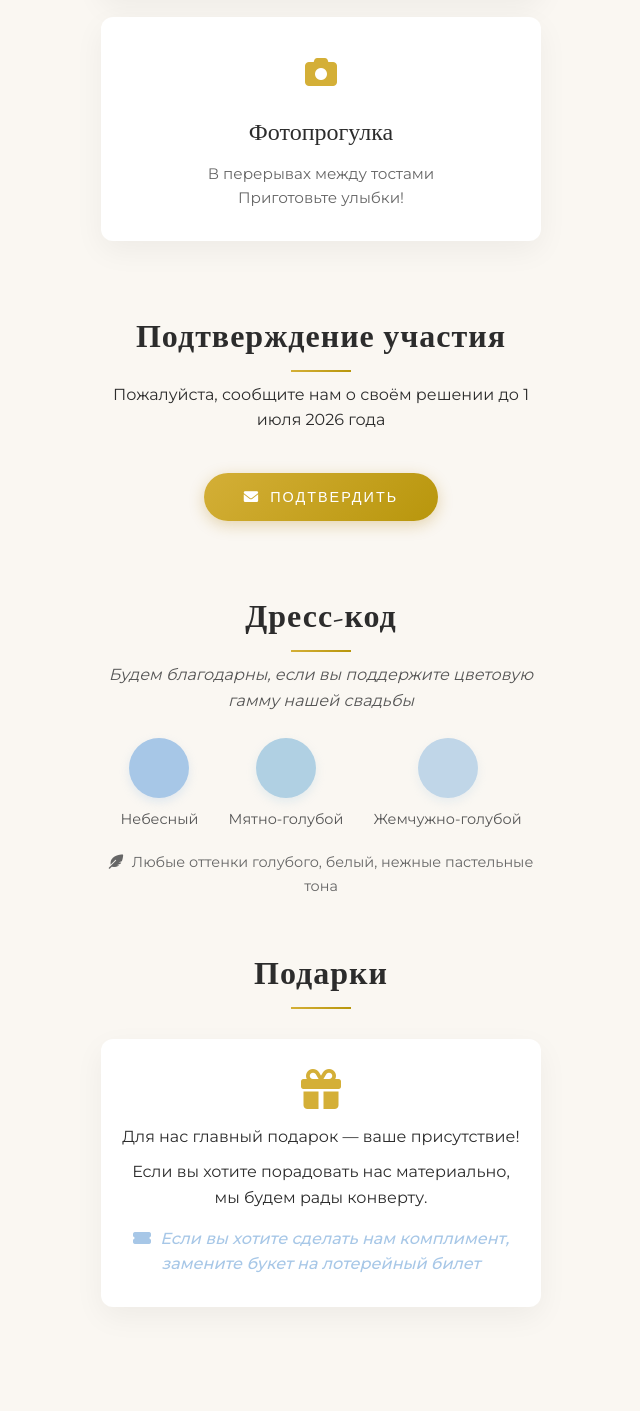
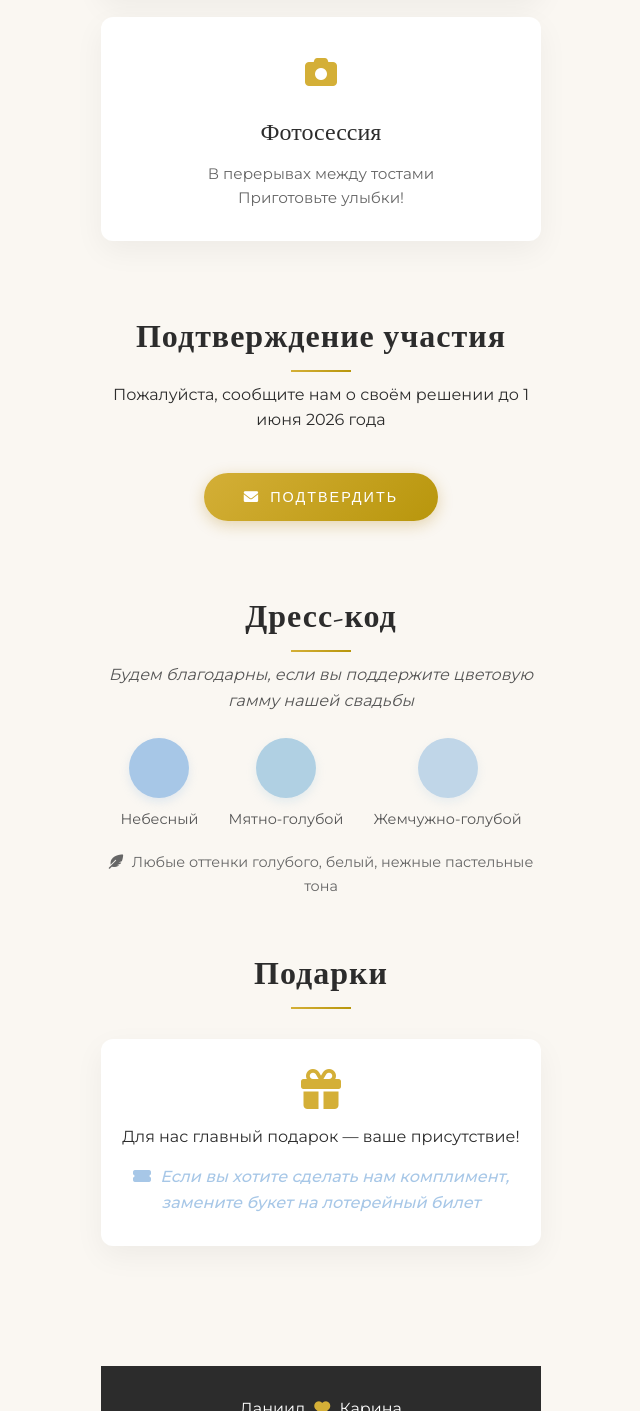
Before and after one commit to karifoch/-, a plain HTML site: page index.html in a window 1280 px wide. Shown: the part 1914-3325 px from the top of the page, without its empty margins (319-959 px from the left). Drawn offline with nearby package versions, Linux system fonts and the light colour scheme.

Commit message:
Update index.html

```diff
--- a/index.html
+++ b/index.html
@@ -394,7 +394,7 @@
 
             <div class="info-card">
                 <div class="info-icon"><i class="fas fa-camera"></i></div>
-                <div class="info-title">Фотопрогулка</div>
+                <div class="info-title">Фотосессия</div>
                 <div class="info-text">В перерывах между тостами<br>Приготовьте улыбки!</div>
             </div>
         </section>
@@ -403,7 +403,7 @@
         <!-- RSVP секция -->
         <section class="section" style="padding-top: 0;" id="rsvp-section">
             <h2>Подтверждение участия</h2>
-            <p style="margin-bottom: 20px;">Пожалуйста, сообщите нам о своём решении до 1 июля 2026 года</p>
+            <p style="margin-bottom: 20px;">Пожалуйста, сообщите нам о своём решении до 1 июня 2026 года</p>
 
             <button class="rsvp-btn" id="showFormBtn">
                 <i class="fas fa-envelope" style="margin-right: 10px;"></i>Подтвердить
@@ -496,7 +496,6 @@
     <div class="info-card">
         <i class="fas fa-gift" style="font-size: 2.5rem; color: #d4af37; margin-bottom: 15px;"></i>
         <p>Для нас главный подарок — ваше присутствие!</p>
-        <p style="margin-top: 10px;">Если вы хотите порадовать нас материально,<br>мы будем рады конверту.</p>
         <p style="margin-top: 15px; font-style: italic; color: #a7c7e7; font-weight: 500;">
             <i class="fas fa-ticket-alt" style="margin-right: 5px;"></i>
             Если вы хотите сделать нам комплимент, замените букет на лотерейный билет
```
